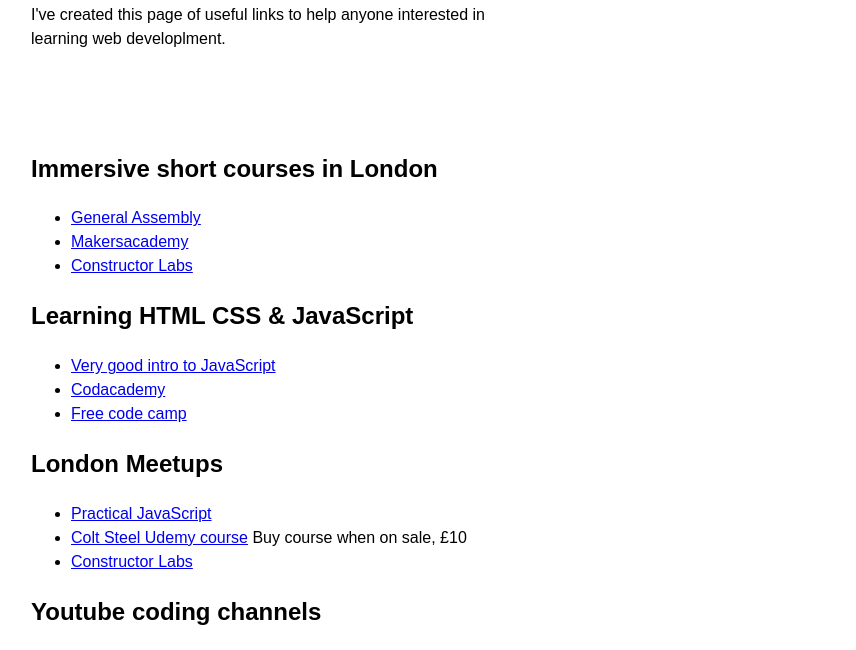
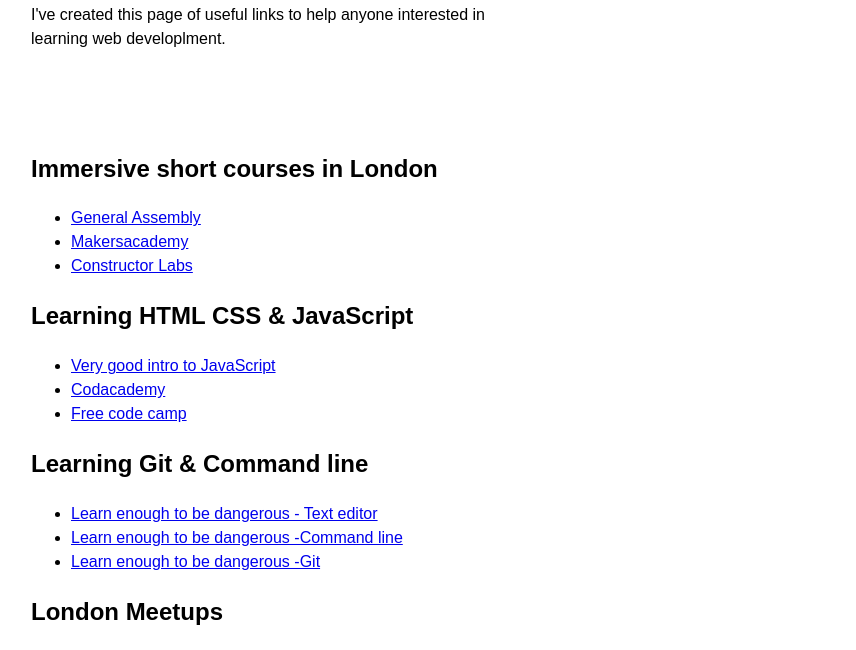
Before and after one commit to brian-cooney/resources, a plain HTML site: page index.html in a window 1280 px wide. Shown: the part 119-769 px from the top of the page, without its empty margins (1-857 px from the left). Drawn offline with nearby package versions, Linux system fonts and the light colour scheme.

Commit message:
commit message for Julius

```diff
--- a/index.html
+++ b/index.html
@@ -32,6 +32,12 @@
             <li><a href="https://www.freecodecamp.org/">Free code camp</a></li>
         </ul>
 
+        <h2>Learning Git & Command line</h2>
+        <ul>
+            <li><a href="https://www.learnenough.com/text-editor-tutorial">Learn enough to be dangerous - Text editor</a></li>
+            <li><a href="https://www.learnenough.com/command-line-tutorial">Learn enough to be dangerous -Command line</a></li>
+            <li><a href="https://www.learnenough.com/git-tutorial">Learn enough to be dangerous -Git</a></li>
+        </ul>
 
 
         <h2>London Meetups</h2>
```
